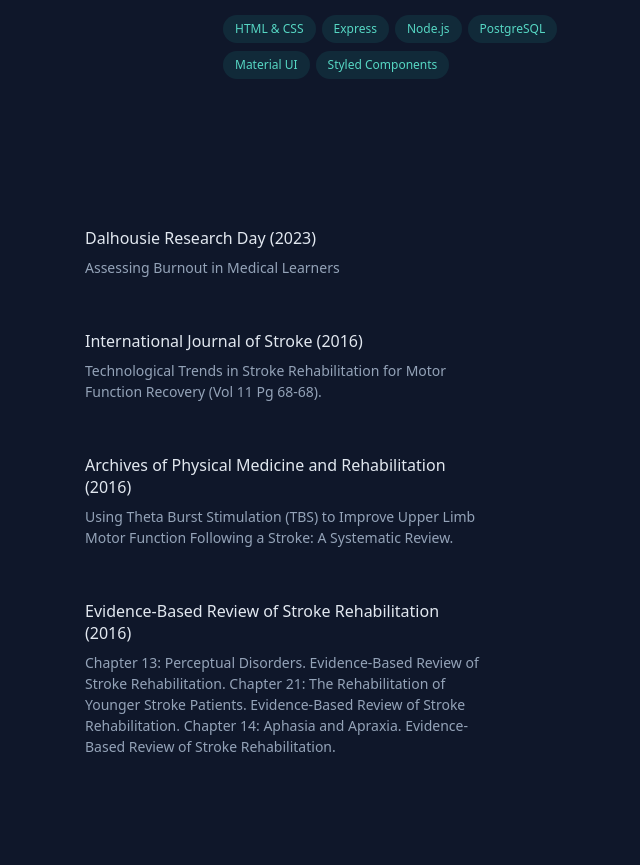
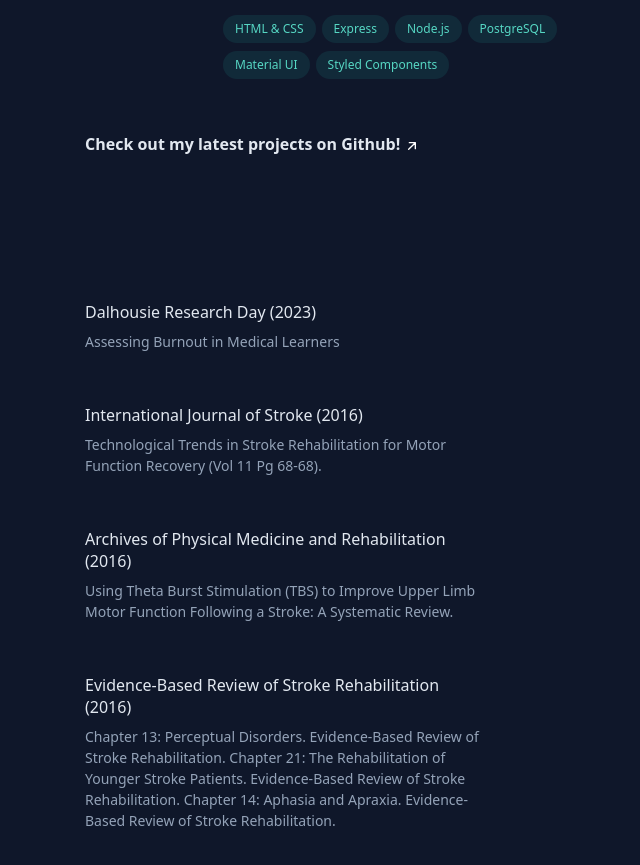
Before and after one commit to JashanB/Portfolio-V2, a React (Create React App) app: page / in a window 1280 px wide. Shown: the part 1908-2773 px from the top of the page, without its empty margins (563-1203 px from the left). Built offline with nearby package versions, Linux system fonts and the light colour scheme.

Commit message:
added link to github for projects

```diff
--- a/src/components/app/App.js
+++ b/src/components/app/App.js
@@ -45,11 +45,12 @@ function App() {
     color: 'rgba(94, 234, 211, 0.9)'
   }
 
+  //add scroll to for nav
   //add when screen is at section, trigger on hover for that nav part
-  //add images to projects
   //fix inset for publications
   //add resume
   //add footer
+  //add code woars
 
   return (
     <div className="App">
@@ -272,6 +273,31 @@ function App() {
                     </div>
                   </li>
                 </ul>
+                <div className='resume-div' onMouseEnter={setLinkHovered} onMouseLeave={stopLinkHover}>
+                  <a className="resume-link" href="https://github.com/jashanb" style={hovered ? { color: `${hoveredStyle.color}` } : { color: `${linkStyle.color}` }}>
+                    {/* <span className='resume-span-1' color={hovered ? hoveredStyle.color : linkStyle.color}>View Full&nbsp;
+                      <span className='resume-span-2' color={hovered ? hoveredStyle.color : linkStyle.color}>
+                        Resume
+                        <svg
+                          className="arrow-svg" width="16px" height="16px" viewBox="0 0 24 24" fill={hovered ? hoveredStyle.fill : linkStyle.fill} stroke={hovered ? hoveredStyle.stroke : linkStyle.stroke} xmlns="http://www.w3.org/2000/svg">
+                          <g id="SVGRepo_bgCarrier" stroke-width="0"></g>
+                          <g id="SVGRepo_tracerCarrier" stroke-linecap="round" stroke-linejoin="round"></g>
+                          <g id="SVGRepo_iconCarrier" >
+                            <path d="M7 17L17 7M17 7H8M17 7V16" stroke-width="2" stroke-linecap="round" stroke-linejoin="round"></path>
+                          </g>
+                        </svg>
+                      </span></span></a> */}
+                    <span className='resume-span' color={hovered ? hoveredStyle.color : linkStyle.color}>Check out my latest projects on Github!
+                      <svg
+                        className="arrow-svg" width="16px" height="16px" viewBox="0 0 24 24" fill={hovered ? hoveredStyle.fill : linkStyle.fill} stroke={hovered ? hoveredStyle.stroke : linkStyle.stroke} xmlns="http://www.w3.org/2000/svg">
+                        <g id="SVGRepo_bgCarrier" stroke-width="0"></g>
+                        <g id="SVGRepo_tracerCarrier" stroke-linecap="round" stroke-linejoin="round"></g>
+                        <g id="SVGRepo_iconCarrier" >
+                          <path d="M7 17L17 7M17 7H8M17 7V16" stroke-width="2" stroke-linecap="round" stroke-linejoin="round"></path>
+                        </g>
+                      </svg>
+                    </span></a>
+                </div>
               </div>
             </section>
             <section id="publications">
```
